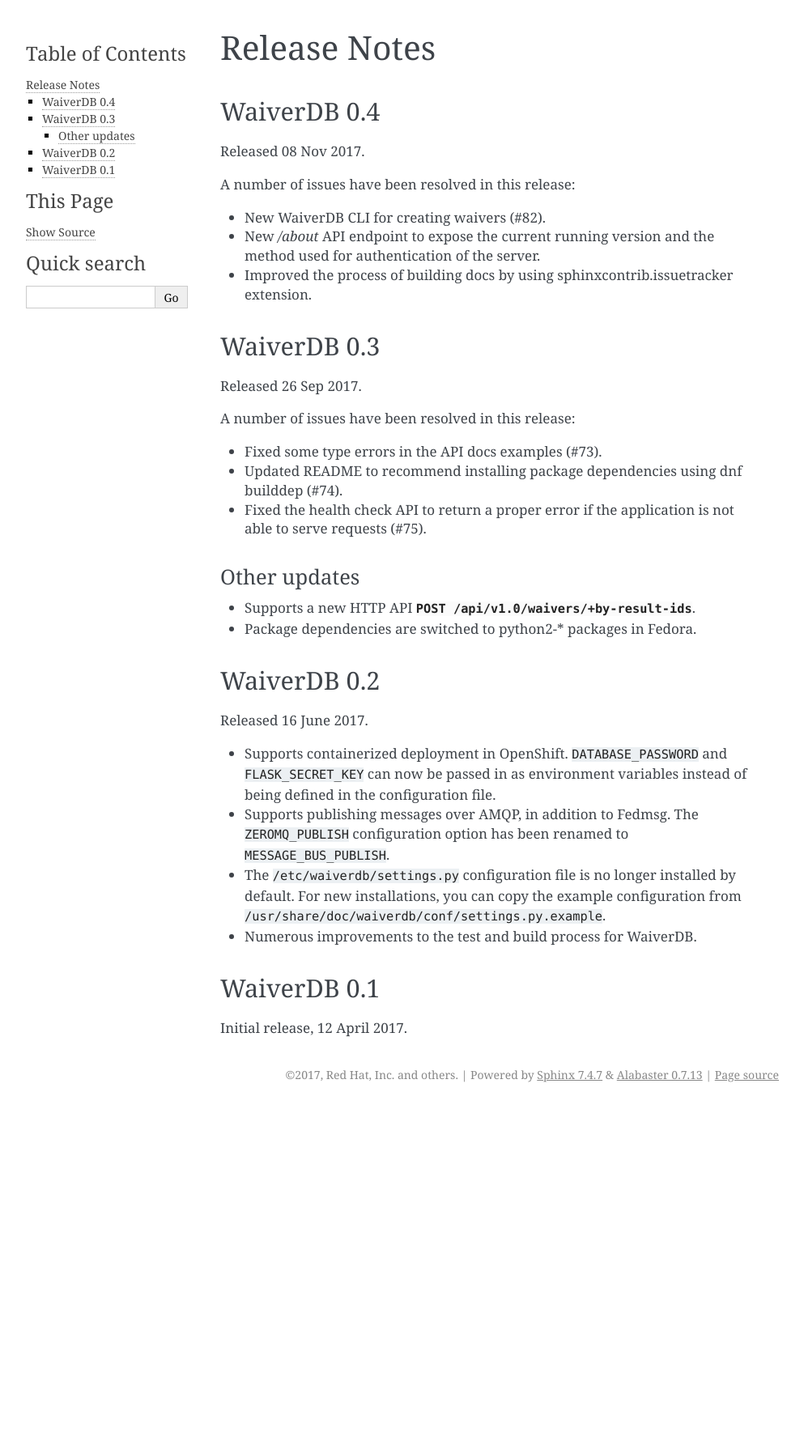
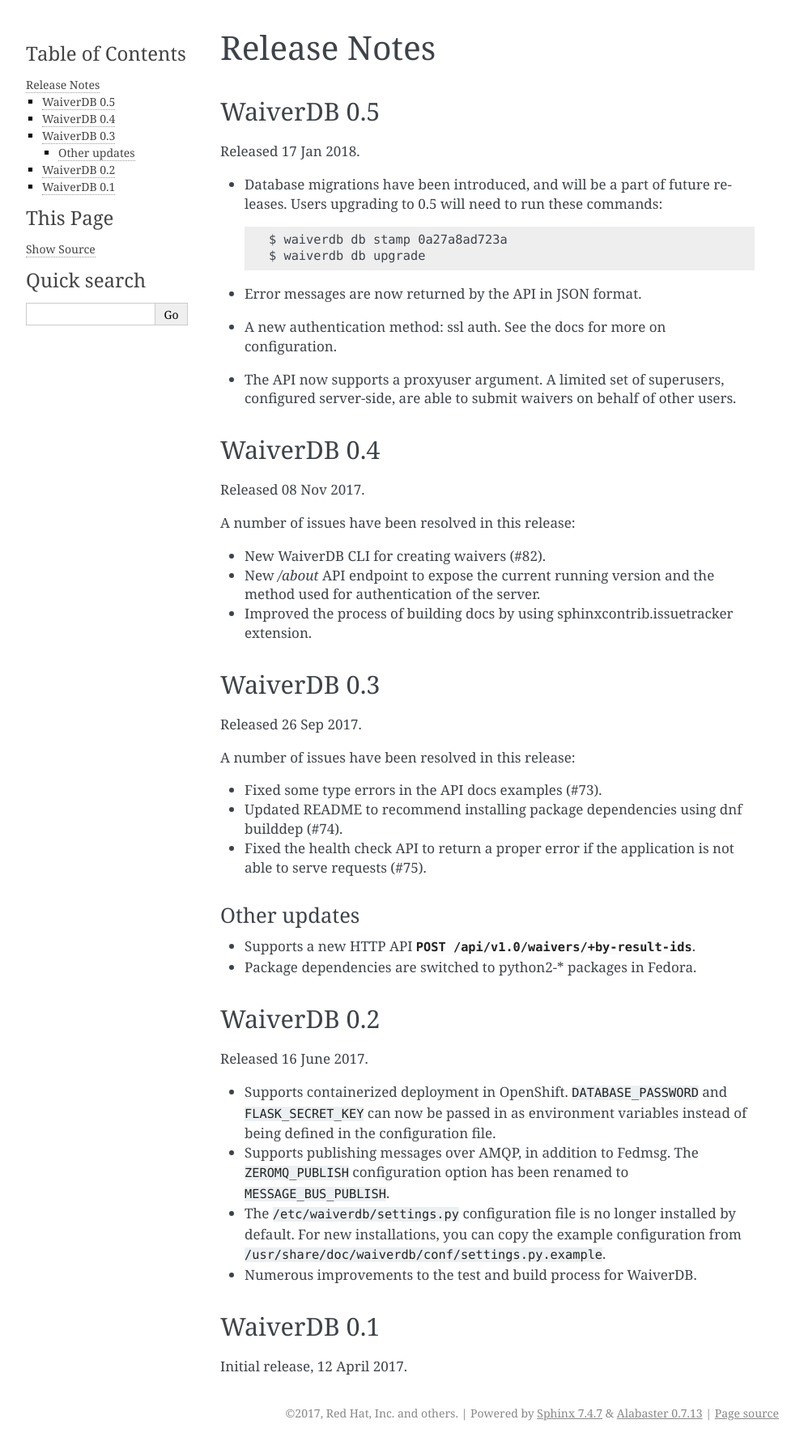
Before and after one commit to frozencemetery/waiverdb, a Sphinx documentation site: the page built from docs/release-notes.rst, in a window 1280 px wide. Shown: the whole page at 81% size, without its empty margins (148-1141 px from the left). Built offline with Sphinx 7.4.7, drawn with Linux system fonts in a browser that asks for light colours; pages that are not in the unit, such as notebooks, are missing from menus; before the commit the page ends 1367 px from its top, so only the background shows below that.

Commit message:
Forgotten 0.5 release notes.

```diff
--- a/docs/release-notes.rst
+++ b/docs/release-notes.rst
@@ -1,6 +1,25 @@
 =============
 Release Notes
 =============
+
+WaiverDB 0.5
+============
+
+Released 17 Jan 2018.
+
+* Database migrations have been introduced, and will be a part of future
+  releases.  Users upgrading to 0.5 will need to run these commands::
+
+  $ waiverdb db stamp 0a27a8ad723a
+  $ waiverdb db upgrade
+
+* Error messages are now returned by the API in JSON format.
+
+* A new authentication method: ssl auth.  See the docs for more on
+  configuration.
+
+* The API now supports a proxyuser argument.  A limited set of superusers,
+  configured server-side, are able to submit waivers on behalf of other users.
 
 WaiverDB 0.4
 ============
```
